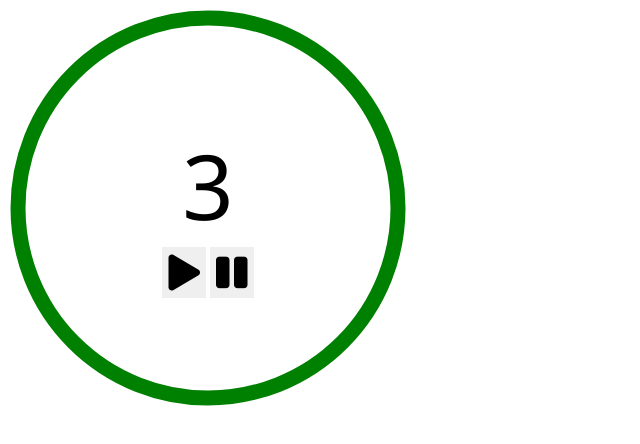
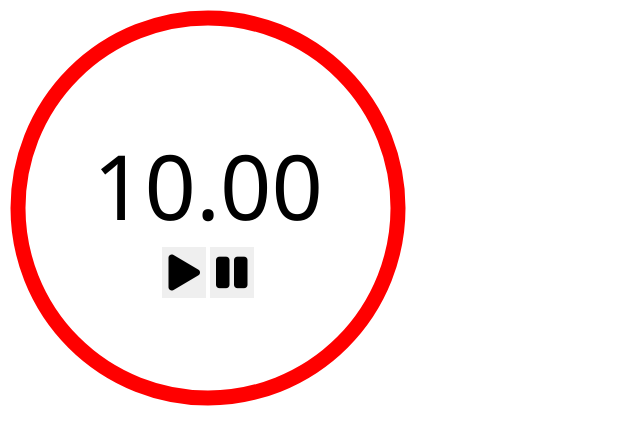
Before and after one commit to iamangelu/countdown-timer, a plain HTML site: page index.html in a window 1280 px wide. Shown: the whole page, without its empty margins (0-640 px from the left). Drawn offline with Linux system fonts and the light colour scheme.

Commit message:
changed default time

```diff
--- a/index.html
+++ b/index.html
@@ -10,7 +10,7 @@
   <body>
     <div class="timer">
       <div class="controls">
-        <input id="duration" value="3" />
+        <input id="duration" value="10.00" />
         <div>
           <button id="start"><i class="fas fa-play"></i></button>
           <button id="pause"><i class="fas fa-pause"></i></button>
@@ -19,7 +19,7 @@
       <svg class="dial">
         <circle
           fill="transparent"
-          stroke="green"
+          stroke="red"
           stroke-width="15"
           r="190"
           cx="0"
```
Also changed, not shown: 1 other file.
